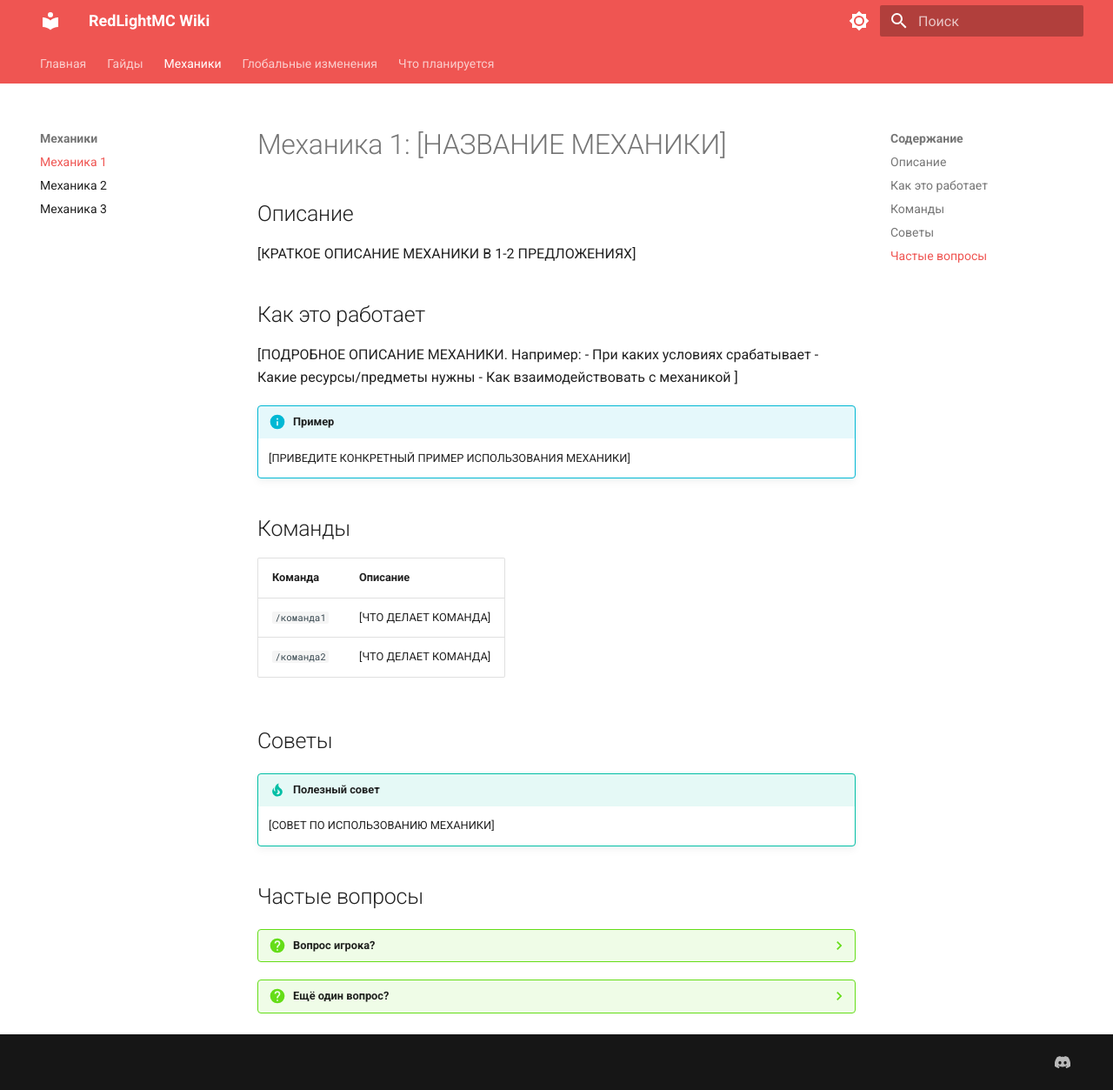
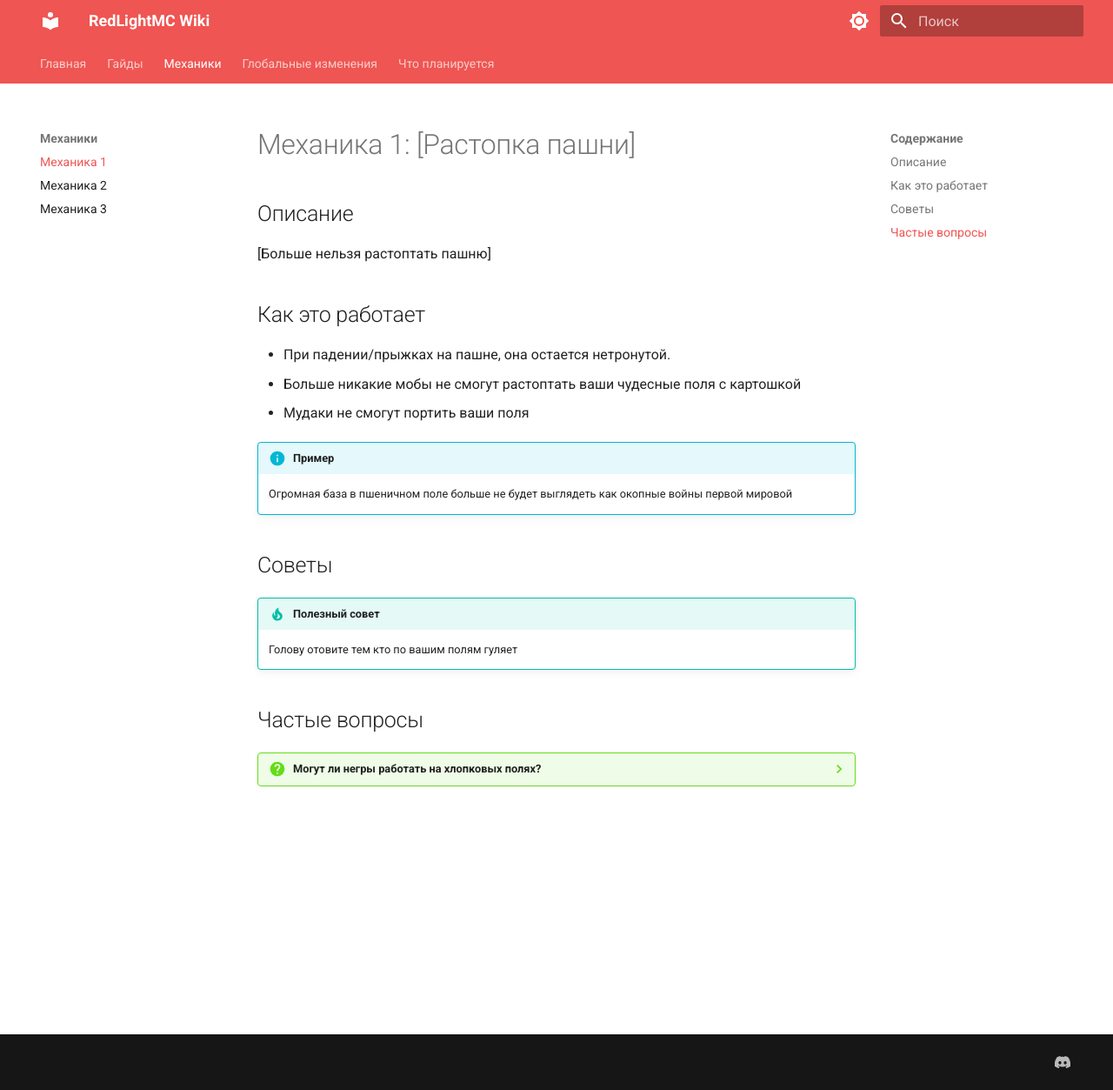
Before and after one commit to pluginfixs-a11y/redlight-wiki, an MkDocs documentation site: the page built from docs/mechanics/mechanic-1.md, in a window 1280 px wide and 1253 px high. Shown: the whole window at 87% size. Built offline with MkDocs 1.6.1 and Material for MkDocs 9.7.7, drawn with Linux system fonts in a browser that asks for light colours.

Commit message:
Update mechanic-1.md

```diff
--- a/docs/mechanics/mechanic-1.md
+++ b/docs/mechanics/mechanic-1.md
@@ -1,4 +1,4 @@
-# Механика 1: [НАЗВАНИЕ МЕХАНИКИ]
+# Механика 1: [Растопка пашни]
 
 <!-- ═══════════════════════════════════════════════════════════════
 ШАБЛОН: Механика 1
@@ -11,42 +11,29 @@
 
 ## Описание
 
-[КРАТКОЕ ОПИСАНИЕ МЕХАНИКИ В 1-2 ПРЕДЛОЖЕНИЯХ]
+[Больше нельзя растоптать пашню]
 
 ## Как это работает
 
-[ПОДРОБНОЕ ОПИСАНИЕ МЕХАНИКИ. Например:
-- При каких условиях срабатывает
-- Какие ресурсы/предметы нужны
-- Как взаимодействовать с механикой
-]
+
+- При падении/прыжках на пашне, она остается нетронутой.
+- Больше никакие мобы не смогут растоптать ваши чудесные поля с картошкой
+- Мудаки не смогут портить ваши поля
+
 
 !!! info "Пример"
-    [ПРИВЕДИТЕ КОНКРЕТНЫЙ ПРИМЕР ИСПОЛЬЗОВАНИЯ МЕХАНИКИ]
-
-## Команды
-
-| Команда | Описание |
-|---------|----------|
-| `/команда1` | [ЧТО ДЕЛАЕТ КОМАНДА] |
-| `/команда2` | [ЧТО ДЕЛАЕТ КОМАНДА] |
-
-<!-- Чтобы добавить команду, скопируйте строку ниже:
-| `/команда` | [ОПИСАНИЕ] |
--->
+    Огромная база в пшеничном поле больше не будет выглядеть как окопные войны первой мировой
 
 ## Советы
 
 !!! tip "Полезный совет"
-    [СОВЕТ ПО ИСПОЛЬЗОВАНИЮ МЕХАНИКИ]
+    Голову отовите тем кто по вашим полям гуляет
 
 ## Частые вопросы
 
-??? question "Вопрос игрока?"
-    Ответ на вопрос.
+??? question "Могут ли негры работать на хлопковых полях?"
+    Могут?? Им там НУЖНО работать.
 
-??? question "Ещё один вопрос?"
-    Ответ на вопрос.
 
 <!-- Чтобы добавить FAQ, скопируйте блок ниже:
 ??? question "Ваш вопрос?"
```
